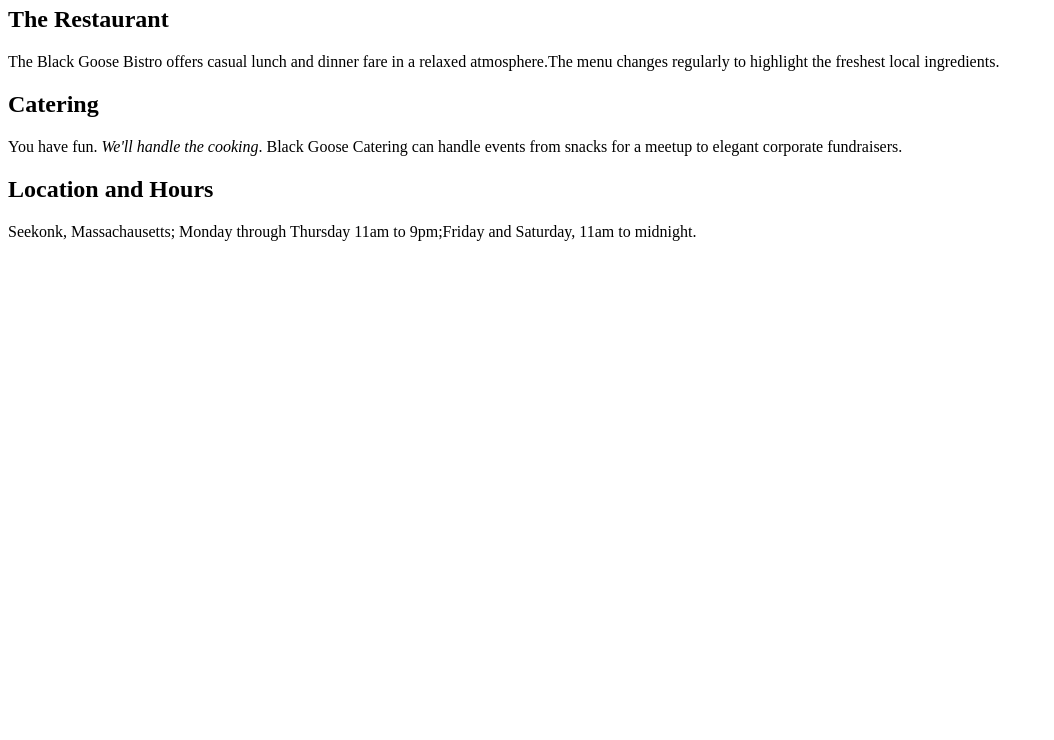
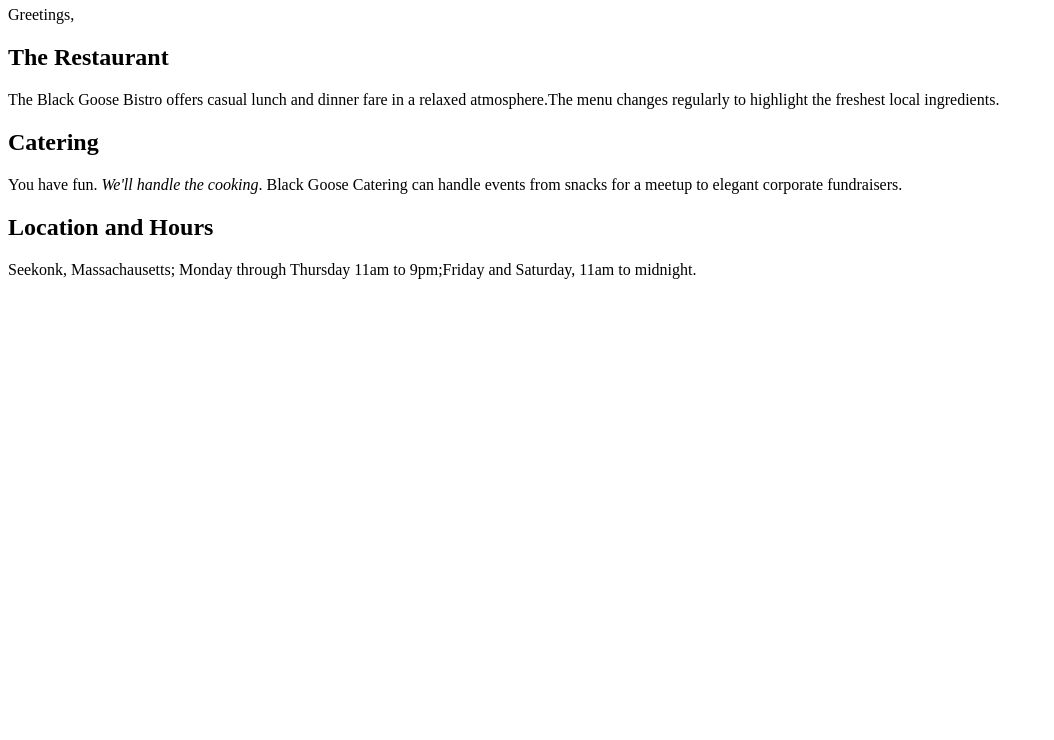
Before and after one commit to Santosh-S321/Sample2, a plain HTML site: page index1.html in a window 1280 px wide. Shown: the part 60-800 px from the top of the page, without its empty margins (0-1054 px from the left). Drawn offline with Linux system fonts and the light colour scheme.

Commit message:
Update Sample2.html

```diff
--- a/index1.html
+++ b/index1.html
@@ -1,6 +1,6 @@
 <html>
 <h1>Black Goose Bistro</h1>
-
+<p>Greetings,</p>
 <h2>The Restaurant</h2>
 <p>The Black Goose Bistro offers casual lunch and dinner fare in a relaxed atmosphere.The menu changes regularly to highlight the freshest local ingredients.</p>
 
```
